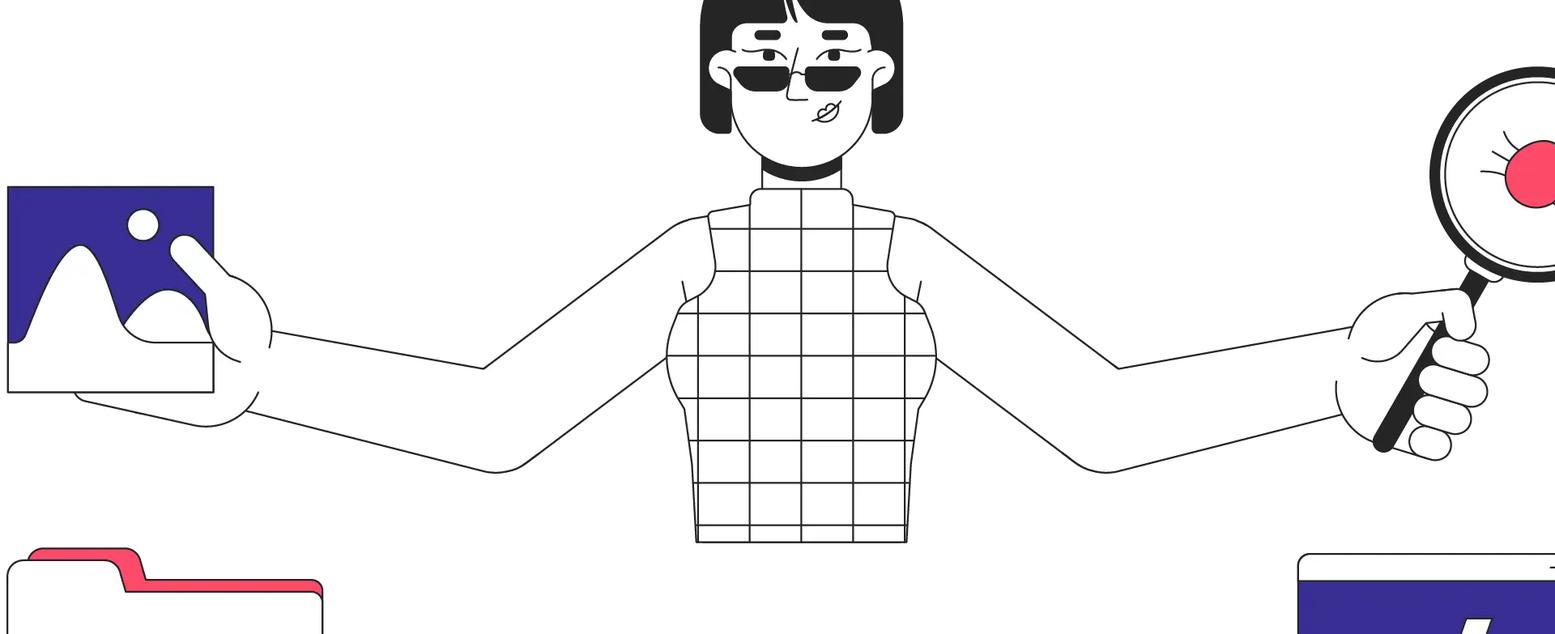
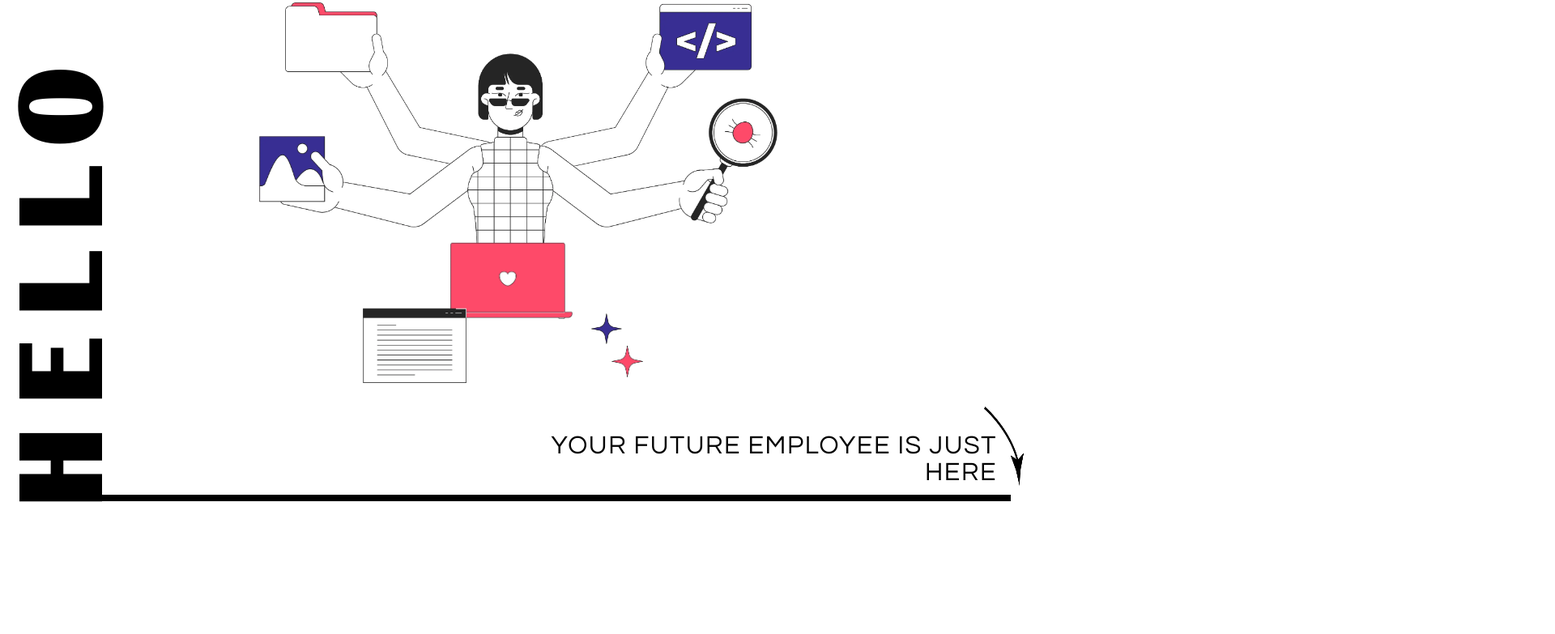
Before and after one commit to parasol-ka/ResumeSchoolProject, a plain HTML site: page index.html in a window 1280 px wide. Shown: the part 173-956 px from the top of the page at 81% size, 1920 px wide, since content can reach past the window. After the commit the page ends 800 px from the top, so only its background shows below. Drawn offline with Linux system fonts and the light colour scheme.

Commit message:
Feature : static css for header

```diff
--- a/index.html
+++ b/index.html
@@ -4,19 +4,21 @@
     <meta charset="UTF-8">
     <meta name="viewport" content="width=device-width, initial-scale=1.0">
     <title>Anastasiia Kozlenko</title>
+    <link rel="stylesheet" href="style.css">
 </head>
 <body>
     <header>
-        <h1>HELLO</h1>
+        <h1 id="hello-vertical">HELLO</h1>
+        <span id="line"></span>
         <div id="banner-girl-components">
-            <img src="img/girl.webp">
-            <img src="img/hands_back.webp" alt="">
-            <img src="img/laptop.webp" alt="">
-            <img src="img/web_page.webp" alt="">
-            <img src="img/sparkling_pink.webp" alt="">
-            <img src="img/sparkling_purple.webp" alt="">
+            <img src="img/girl.webp" class="girl">
+            <img src="img/hands_back.webp" class="girl back" alt="">
+            <img src="img/laptop.webp" id="laptop" alt="">
+            <img src="img/web_page.webp" id="web-page" alt="">
+            <img src="img/sparkling_pink.webp" class="sparklings" id="second"  alt="">
+            <img src="img/sparkling_purple.webp" class="sparklings" alt="">
         </div>
-        <h2>YOUR FUTURE EMPLOYEE IS JUST HERE <img src="img/arrow.webp"></h2>
+        <h2 id="future-employee">YOUR FUTURE EMPLOYEE IS JUST HERE <img src="img/arrow.webp"></h2>
     </header>
     <main>
     </main>
--- /dev/null
+++ b/style.css
@@ -0,0 +1,95 @@
+:root {
+    --accentFont: Britanic;
+    --mainFont: "Century Gothic";
+    --pink: #ff4a6b
+    --purple: #382f93
+  }
+
+@font-face {
+    font-family: Britanic;
+    src: url(BRITANIC.TTF);
+  }
+
+
+body {
+    margin: 0;
+    padding: 0;
+    font-family: 'Century Gothic', sans-serif;
+}
+header {
+    display: flex;
+    width: 100vw;
+    height: 100dvh;
+    text-align: end;
+    align-items: flex-end;
+    justify-content: space-around;
+    font-family: var(--mainFont);
+
+
+}
+#hello-vertical {
+    font-family: var(--accentFont);
+    margin: 0;
+    letter-spacing: 2rem;
+    font-size: 9rem;
+    writing-mode: vertical-rl;
+    transform: rotate(180deg);
+}
+#future-employee {
+    display: flex;
+    justify-content: end;
+    font-weight: 100;
+    font-size: 2rem;
+    letter-spacing: 0.1rem;
+    margin-right: 1rem;
+}
+#future-employee img{
+    width: 8%;
+    margin: -2rem 0 0 -1rem ;
+}
+#banner-girl-components {
+    width: 50%;
+}
+.girl {
+    width: 50%;
+    position: absolute;
+    top: 45%;
+    left: 50%;
+    transform: translate(-50%, -50%);
+}
+.girl.back {
+    z-index: -1;
+    top: 35%;
+    width: 45%;
+}
+#laptop {
+    position: absolute;
+    width: 12.5%;
+    top: 65%;
+    left: 49%;
+    transform: translate(-50%, -50%);
+}
+#web-page  {
+    position: absolute;
+    width: 10%;
+    top: 75%;
+    left: 40%;
+    transform: translate(-50%, -50%);
+}
+.sparklings {
+    width: 3%;
+    position: absolute;
+    top: 70%;
+    left: 57%;
+}
+.sparklings#second {
+    top: 75%;
+    left: 59%;
+}
+#line {
+    position: absolute;
+    height: 0.5rem;
+    width: 95%;
+    background-color: #000000;
+    margin: 0 0 0.5rem 0;
+}
```
Also changed, not shown: BRITANIC.TTF (added).
